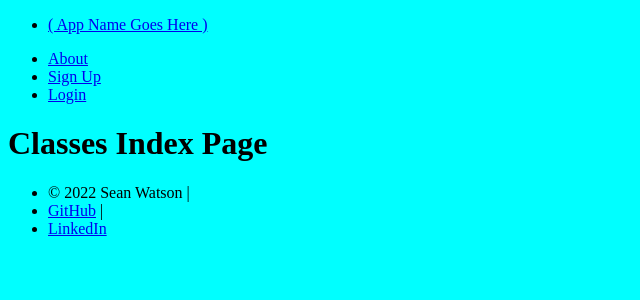
After one commit to sean-watson30/class-register, a Django app: page /classes/ in a window 1280 px wide. The commit adds this page. Shown: the top 300 px of the page, without its empty margins (0-640 px from the left). Run offline with Django 4.2, Linux system fonts and the light colour scheme.

```diff
--- a/main_app/templates/base.html
+++ b/main_app/templates/base.html
@@ -19,9 +19,12 @@
     </ul>
     <ul>
       <li><a href="{% url 'about' %}">About</a></li>
+      {% if user.is_authenticated %}
       <li><a href="{% url 'logout' %}">Logout</a></li>
+      {% else %}
       <li><a href="{% url 'signup' %}">Sign Up</a></li>
       <li><a href="{% url 'login' %}">Login</a></li>
+      {% endif %}
     </ul>
   </nav>
 
--- /dev/null
+++ b/main_app/templates/classes/index.html
@@ -0,0 +1,5 @@
+{% extends 'base.html' %} {% block content %}
+
+<h1>Classes Index Page</h1>
+
+{% endblock %}
--- a/main_app/urls.py
+++ b/main_app/urls.py
@@ -5,6 +5,7 @@ urlpatterns = [
   path('', views.home, name='home'),
 
   path('about/', views.about, name='about'),
+  path('classes/', views.classes_index, name='classes_index'),
 
   path('accounts/signup/', views.signup, name='signup'),
 ]
--- a/main_app/views.py
+++ b/main_app/views.py
@@ -23,6 +23,10 @@ def home(request):
 def about(request):
   return render(request, 'about.html')
 
+def classes_index(request):
+  return render(request, 'classes/index.html')
+  # add more here later
+
 # ________ Many-to-Many Associations __________
 
 
@@ -30,7 +34,7 @@ def about(request):
 def signup(request):
   error_message = ''
   if request.method == 'POST':
-    form = UserCreationForm(request.post)
+    form = UserCreationForm(request.POST)
     if form.is_valid():
       user = form.save()
       login(request, user)
```
Also changed, not shown: main_app/templates/classes/detail.html (added).
